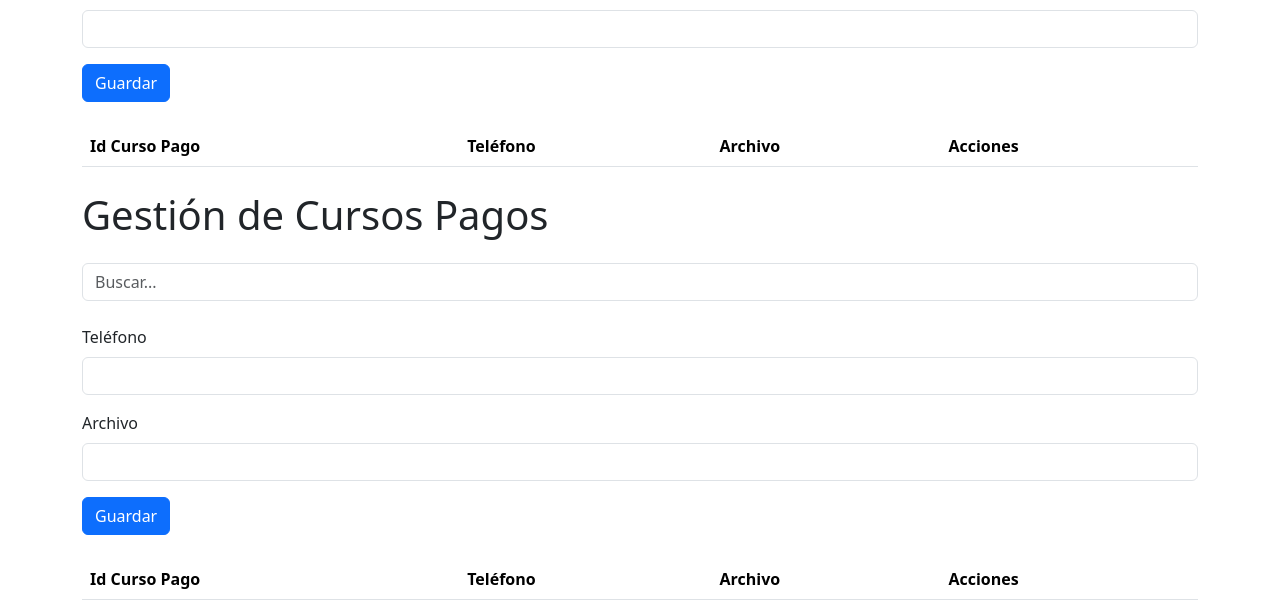
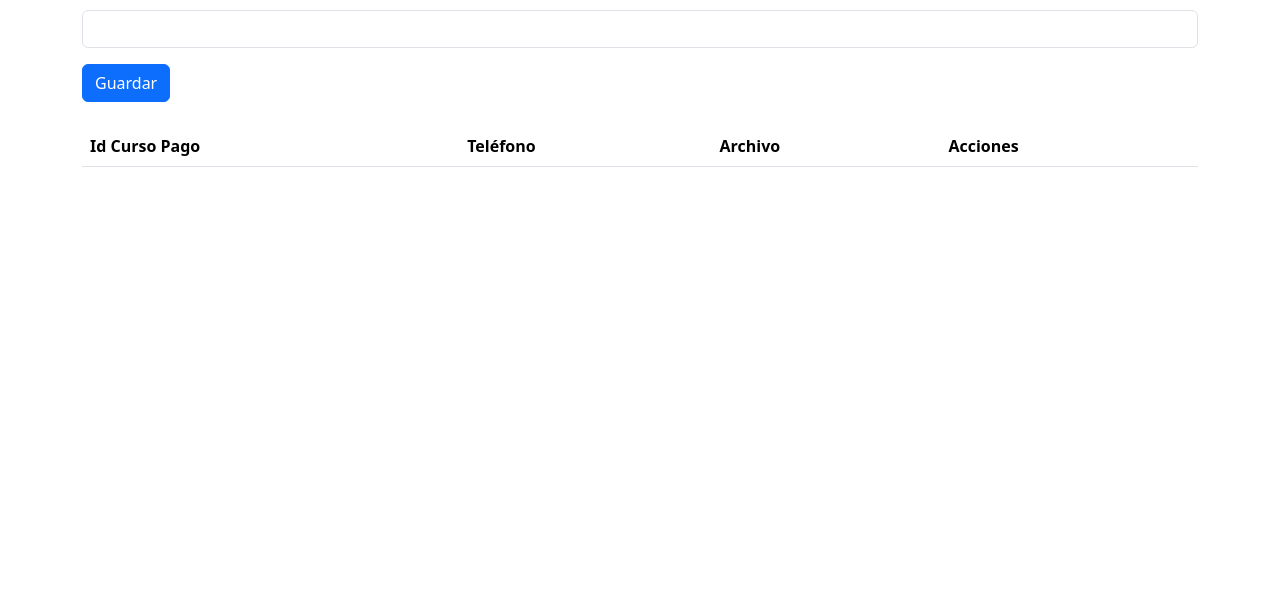
Before and after one commit to AntonioKN/flask7b, a Flask app: page / in a window 1280 px wide. Shown: the part 266-882 px from the top of the page. After the commit the page ends 433 px from the top, so only its background shows below. Run offline with Flask 3, Linux system fonts and the light colour scheme; data that the repository does not hold is empty; some libraries are stand-ins or nearby versions.

Commit message:
Update app.html

```diff
--- a/templates/app.html
+++ b/templates/app.html
@@ -116,35 +116,7 @@
     <title>App</title>
 </head>
 <body>
-    <div class="container">
-      <h1 class="mt-4 mb-4">Gestión de Cursos Pagos</h1>
 
-      <input type="text" id="buscar" class="form-control mb-4" placeholder="Buscar...">
-
-      <form id="formCursoPago" class="mb-4">
-        <div class="mb-3">
-          <label for="telefono" class="form-label">Teléfono</label>
-          <input type="text" class="form-control" id="telefono" required>
-        </div>
-        <div class="mb-3">
-          <label for="archivo" class="form-label">Archivo</label>
-          <input type="text" class="form-control" id="archivo" required>
-        </div>
-        <button type="submit" class="btn btn-primary">Guardar</button>
-      </form>
-
-      <table class="table table-striped">
-        <thead>
-          <tr>
-            <th>Id Curso Pago</th>
-            <th>Teléfono</th>
-            <th>Archivo</th>
-            <th>Acciones</th>
-          </tr>
-        </thead>
-        <tbody id="tbodyCursosPagos"></tbody>
-      </table>
-    </div>
 
 <script src="https://cdn.jsdelivr.net/npm/bootstrap@5.3.3/dist/js/bootstrap.bundle.min.js" integrity="sha384-YvpcrYf0tY3lHB60NNkmXc5s9fDVZLESaAA55NDzOxhy9GkcIdslK1eN7N6jIeHz" crossorigin="anonymous"></script>
 
```
